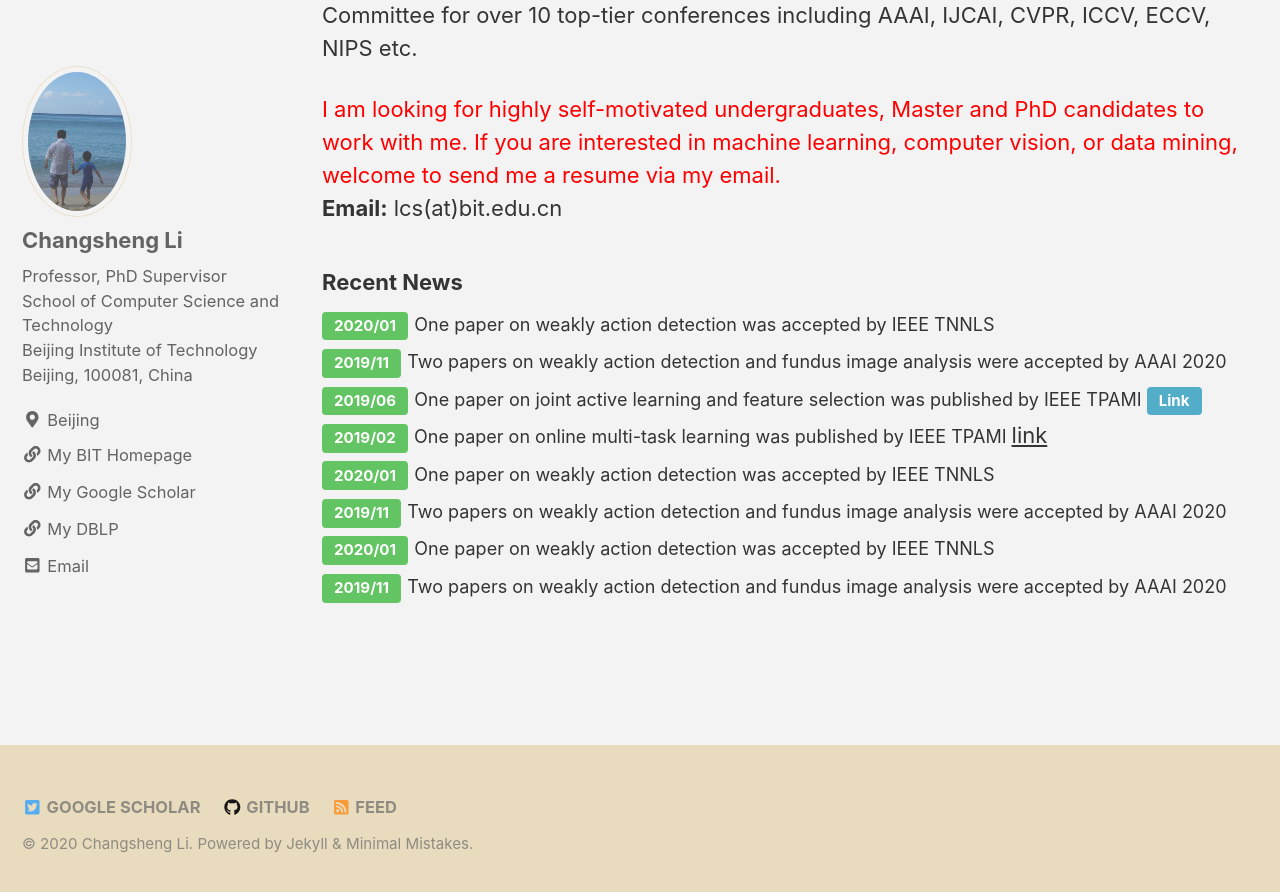
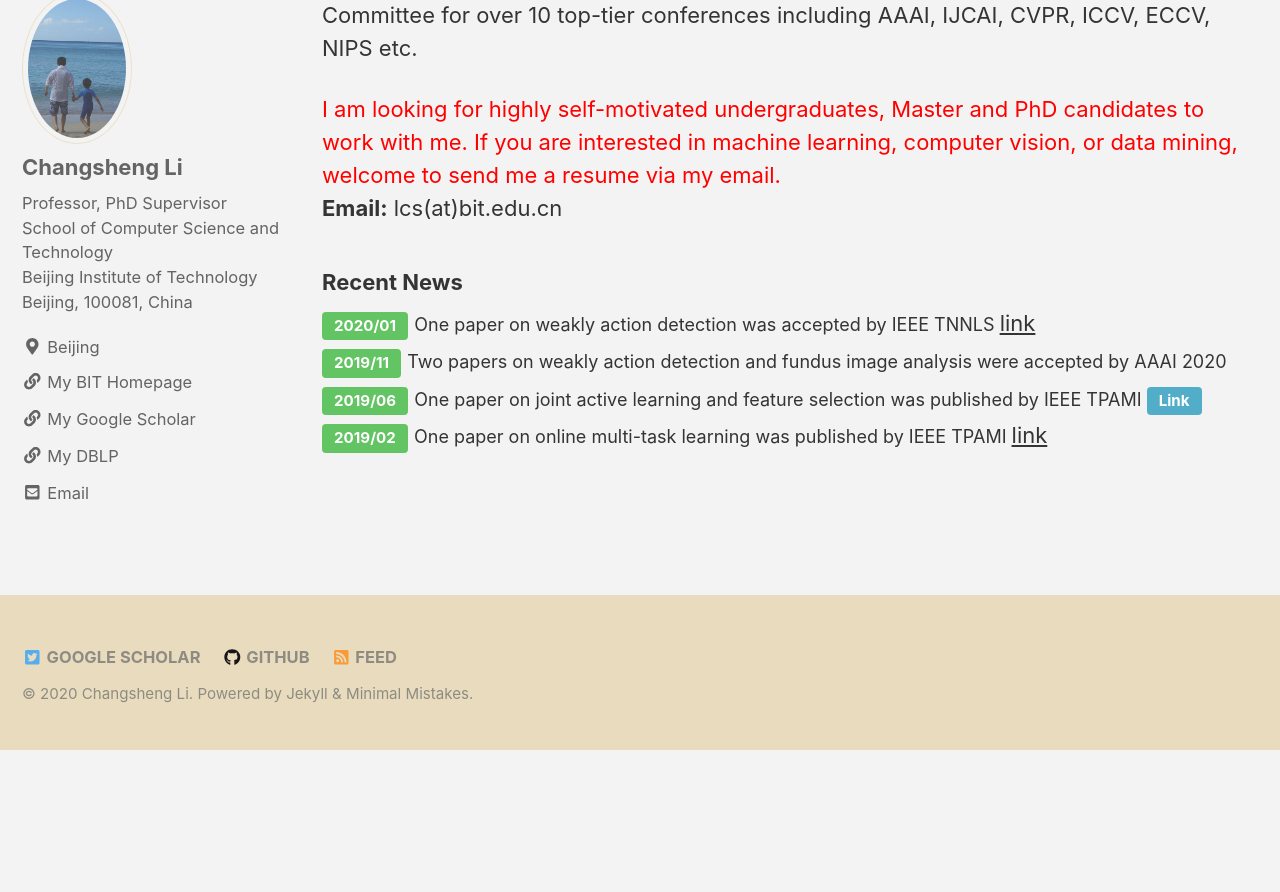
Before and after one commit to csli-bit/csli-bit.github.io, a Jekyll site: the page built from _pages/index.md, in a window 1280 px wide and 900 px high, scrolled down 527 px. Shown: the top 892 px of the window. Built offline with Jekyll 4.4.1, drawn with Linux system fonts in a browser that asks for light colours; nearby versions of some CDN libraries; comment, search, counter and statistics services are not loaded; after the commit the page ends 1277 px from its top, so only the background shows below that.

Commit message:
Update index.md

```diff
--- a/_pages/index.md
+++ b/_pages/index.md
@@ -19,14 +19,8 @@ If you are interested in machine learning, computer vision, or data mining, welc
 ### Recent News
 
 [2020/01](#link){: .btn .btn--success .btn--small} <font size="4">
-One paper on weakly action detection was accepted by IEEE TNNLS </font> <br>
+One paper on weakly action detection was accepted by IEEE TNNLS </font> [link](https://ieeexplore.ieee.org/document/8967204/)<br>
 [2019/11](#link){: .btn .btn--success .btn--small} <font size="4">Two papers on weakly action detection and fundus image analysis were accepted by AAAI 2020 </font> <br>
 [2019/06](#link){: .btn .btn--success .btn--small} <font size="4">
 One paper on joint active learning and feature selection was published by IEEE TPAMI </font> [Link](https://ieeexplore.ieee.org/document/8367893){: .btn .btn--info .btn--small} <br>
 [2019/02](#link){: .btn .btn--success .btn--small} <font size="4">One paper on online multi-task learning was published by IEEE TPAMI </font> [link](https://ieeexplore.ieee.org/document/8260965) <br>
-[2020/01](#link){: .btn .btn--success .btn--small} <font size="4">
-One paper on weakly action detection was accepted by IEEE TNNLS </font> <br>
-[2019/11](#link){: .btn .btn--success .btn--small} <font size="4">Two papers on weakly action detection and fundus image analysis were accepted by AAAI 2020 </font> <br>
-[2020/01](#link){: .btn .btn--success .btn--small} <font size="4">
-One paper on weakly action detection was accepted by IEEE TNNLS </font> <br>
-[2019/11](#link){: .btn .btn--success .btn--small} <font size="4">Two papers on weakly action detection and fundus image analysis were accepted by AAAI 2020 </font> <br>
```
